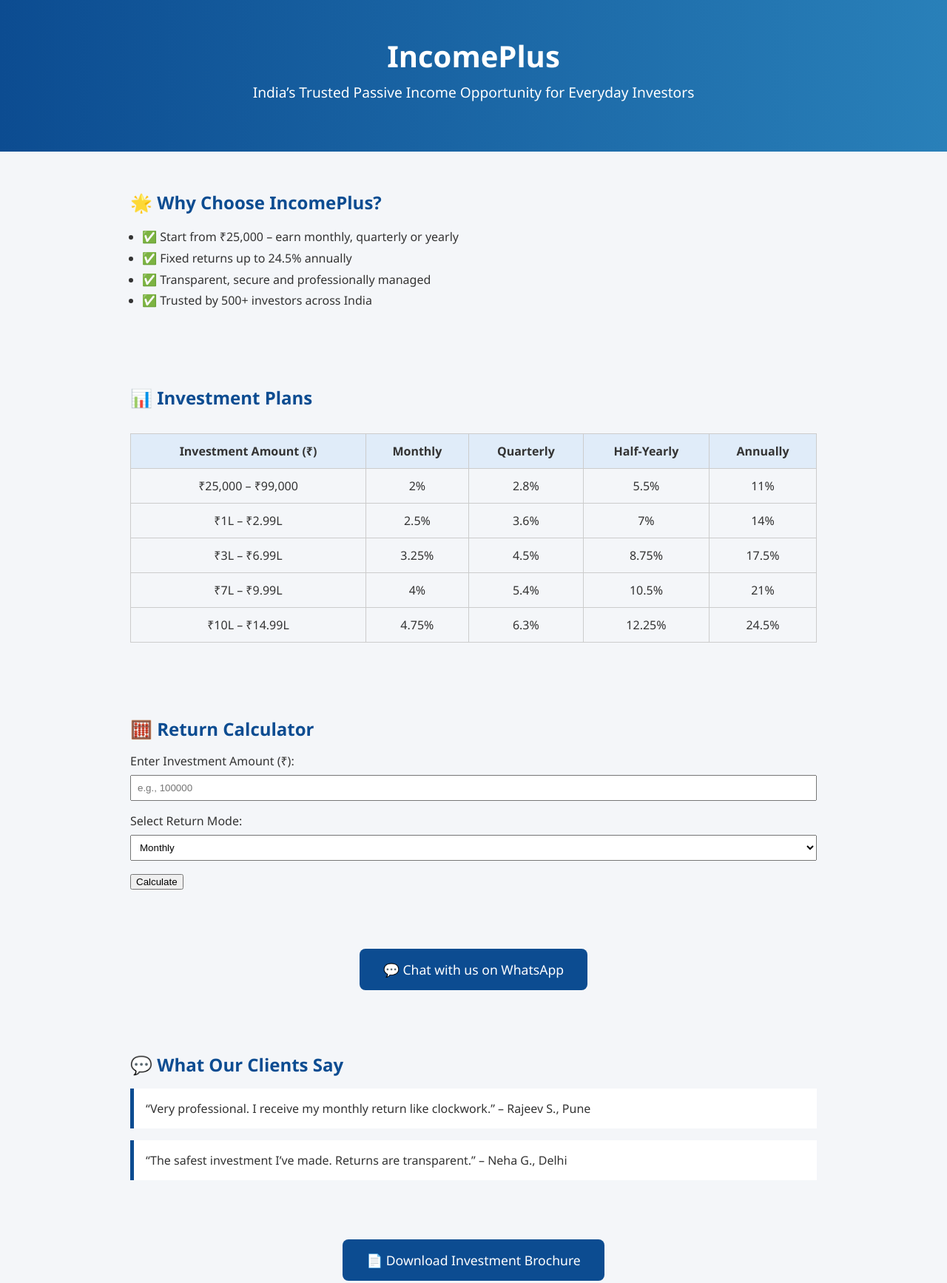
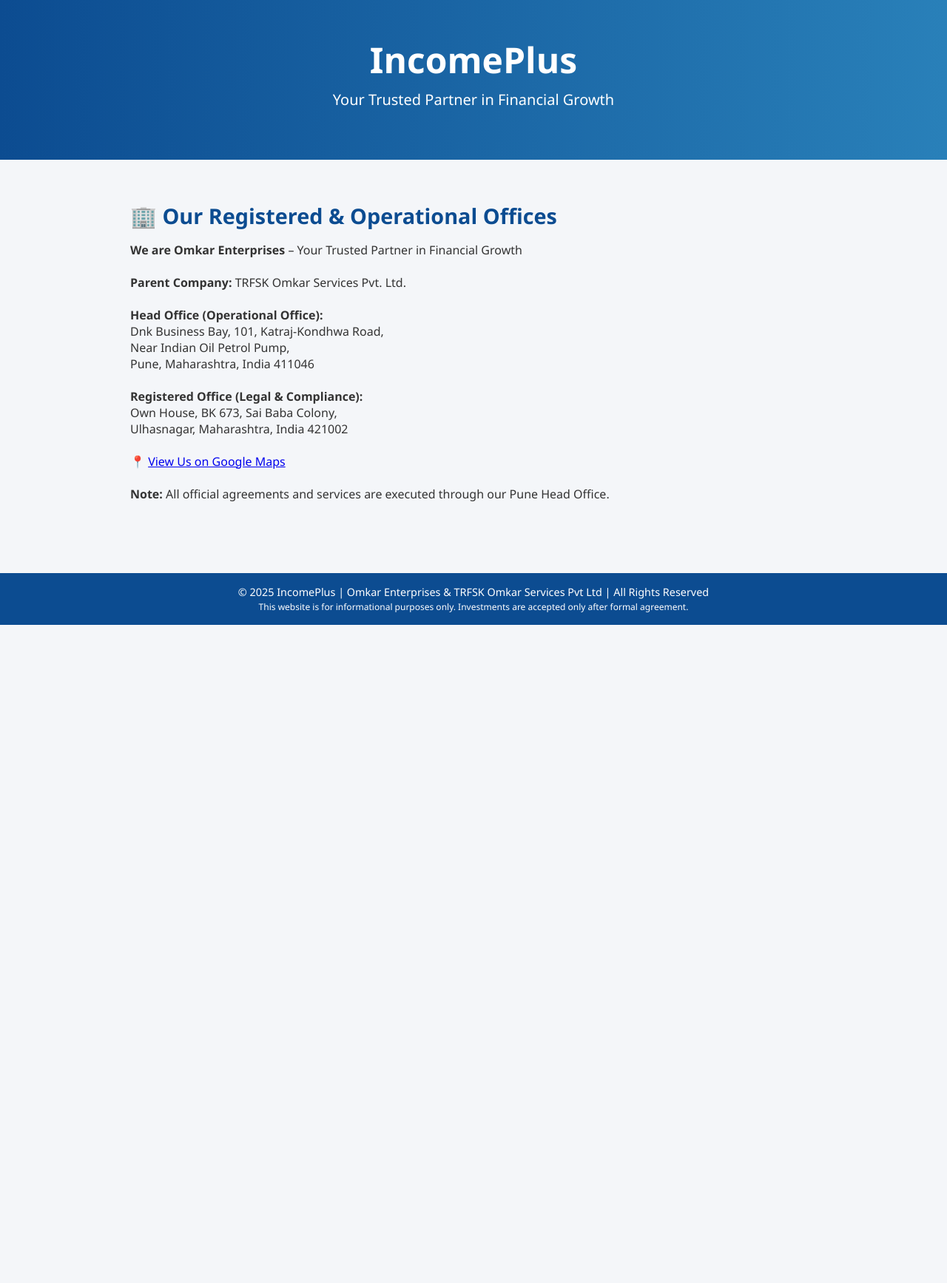
Before and after one commit to trfskomkarservicespvtltd/incomplus, a plain HTML site: page index.html in a window 1280 px wide. Shown: the top 1735 px of the page at 74% size. After the commit the page ends 845 px from the top, so only its background shows below. Drawn offline with Linux system fonts and the light colour scheme.

Commit message:
Update index.html

```diff
--- a/index.html
+++ b/index.html
@@ -1,9 +1,8 @@
-<!DOCTYPE html>
-<html lang="en">
+<!DOCTYPE html><html lang="en">
 <head>
   <meta charset="UTF-8" />
   <meta name="viewport" content="width=device-width, initial-scale=1.0" />
-  <title>IncomePlus - Passive Income Made Simple</title>
+  <title>IncomePlus - Trusted Passive Income Solutions</title>
   <style>
     :root {
       --blue: #0c4c91;
@@ -27,11 +26,11 @@
       text-align: center;
     }
     header h1 {
-      font-size: 2.5rem;
+      font-size: 3rem;
       margin: 0;
     }
     header p {
-      font-size: 1.2rem;
+      font-size: 1.25rem;
       margin-top: 0.5rem;
     }
     section {
@@ -42,10 +41,16 @@
     h2 {
       color: var(--blue);
       margin-bottom: 1rem;
+      font-size: 1.8rem;
     }
     .why ul {
       padding-left: 1rem;
       line-height: 1.8;
+      list-style-type: none;
+    }
+    .why ul li::before {
+      content: '✅';
+      margin-right: 0.5rem;
     }
     .table-container {
       overflow-x: auto;
@@ -87,6 +92,7 @@
       border-left: 5px solid var(--blue);
       padding: 1rem;
       margin: 1rem 0;
+      font-style: italic;
     }
     .faq-item {
       background: white;
@@ -130,15 +136,12 @@
         document.getElementById("result").innerHTML = "Please enter a valid investment (min ₹25,000).";
         return;
       }
-
       let rate = 0;
       if (amount < 100000) rate = { monthly: 2, quarterly: 2.8, half: 5.5, annual: 11 };
       else if (amount < 300000) rate = { monthly: 2.5, quarterly: 3.6, half: 7, annual: 14 };
       else if (amount < 700000) rate = { monthly: 3.25, quarterly: 4.5, half: 8.75, annual: 17.5 };
       else if (amount < 1000000) rate = { monthly: 4, quarterly: 5.4, half: 10.5, annual: 21 };
-      else rate = { monthly: 4.75, quarterly: 6.3, half: 12.25, annual: 24.5 };
-
-      let returnAmount = 0;
+      else rate = { monthly: 4.75, quarterly: 6.3, half: 12.25, annual: 24.5 };let returnAmount = 0;
   if (mode === "monthly") returnAmount = amount * rate.monthly / 100;
   if (mode === "quarterly") returnAmount = amount * rate.quarterly / 100;
   if (mode === "half") returnAmount = amount * rate.half / 100;
@@ -148,115 +151,38 @@
     "Estimated " + mode.charAt(0).toUpperCase() + mode.slice(1) +
     " Return: ₹" + returnAmount.toFixed(2);
 }
+
   </script>
 </head>
 <body>
   <header>
     <h1>IncomePlus</h1>
-    <p>India’s Trusted Passive Income Opportunity for Everyday Investors</p>
-  </header>
-
-  <section class="why">
-    <h2>🌟 Why Choose IncomePlus?</h2>
-    <ul>
-      <li>✅ Start from ₹25,000 – earn monthly, quarterly or yearly</li>
-      <li>✅ Fixed returns up to 24.5% annually</li>
-      <li>✅ Transparent, secure and professionally managed</li>
-      <li>✅ Trusted by 500+ investors across India</li>
-    </ul>
-  </section>
-
-  <section class="plans">
-    <h2>📊 Investment Plans</h2>
-    <div class="table-container">
-      <table>
-        <tr>
-          <th>Investment Amount (₹)</th>
-          <th>Monthly</th>
-          <th>Quarterly</th>
-          <th>Half-Yearly</th>
-          <th>Annually</th>
-        </tr>
-        <tr><td>₹25,000 – ₹99,000</td><td>2%</td><td>2.8%</td><td>5.5%</td><td>11%</td></tr>
-        <tr><td>₹1L – ₹2.99L</td><td>2.5%</td><td>3.6%</td><td>7%</td><td>14%</td></tr>
-        <tr><td>₹3L – ₹6.99L</td><td>3.25%</td><td>4.5%</td><td>8.75%</td><td>17.5%</td></tr>
-        <tr><td>₹7L – ₹9.99L</td><td>4%</td><td>5.4%</td><td>10.5%</td><td>21%</td></tr>
-        <tr><td>₹10L – ₹14.99L</td><td>4.75%</td><td>6.3%</td><td>12.25%</td><td>24.5%</td></tr>
-      </table>
+    <p>Your Trusted Partner in Financial Growth</p>
+  </header>  <!-- Sections go here (same as previous logic) -->  <section>
+    <h2>🏢 Our Registered & Operational Offices</h2>
+    <p>
+      <strong>We are Omkar Enterprises</strong> – Your Trusted Partner in Financial Growth
+      <br><br>
+      <strong>Parent Company:</strong> TRFSK Omkar Services Pvt. Ltd.
+      <br><br>
+      <strong>Head Office (Operational Office):</strong><br>
+      Dnk Business Bay, 101, Katraj-Kondhwa Road,<br>
+      Near Indian Oil Petrol Pump,<br>
+      Pune, Maharashtra, India 411046
+      <br><br>
+      <strong>Registered Office (Legal & Compliance):</strong><br>
+      Own House, BK 673, Sai Baba Colony,<br>
+      Ulhasnagar, Maharashtra, India 421002
+      <br><br>
+      📍 <a href="https://g.co/kgs/NEL2WcG" target="_blank">View Us on Google Maps</a>
+      <br><br>
+      <strong>Note:</strong> All official agreements and services are executed through our Pune Head Office.
+    </p>
+  </section>  <div class="footer">
+    © 2025 IncomePlus | Omkar Enterprises & TRFSK Omkar Services Pvt Ltd | All Rights Reserved<br>
+    <small>
+      This website is for informational purposes only. Investments are accepted only after formal agreement.
+    </small>
   </div>
-  </section>
-
-  <section class="calculator">
-    <h2>🧮 Return Calculator</h2>
-    <label>Enter Investment Amount (₹):</label>
-    <input type="number" id="amount" placeholder="e.g., 100000" />
-    <label>Select Return Mode:</label>
-    <select id="mode">
-      <option value="monthly">Monthly</option>
-      <option value="quarterly">Quarterly</option>
-      <option value="half">Half-Yearly</option>
-      <option value="annual">Annually</option>
-    </select>
-    <button onclick="calculateReturn()">Calculate</button>
-    <p id="result" style="font-weight: bold;"></p>
-  </section>
-<div class="cta">
-    <a href="https://wa.me/917066393830" target="_blank">💬 Chat with us on WhatsApp</a>
-  </div>
-
-  <section>
-    <h2>💬 What Our Clients Say</h2>
-    <div class="testimonial">“Very professional. I receive my monthly return like clockwork.” – Rajeev S., Pune</div>
-    <div class="testimonial">“The safest investment I’ve made. Returns are transparent.” – Neha G., Delhi</div>
-  </section>
-
-  <div class="cta">
-    <a href="IncomePlus_Brochure.pdf" target="_blank">📄 Download Investment Brochure</a>
-  </div>
-
-  <section>
-    <h2>❓ Frequently Asked Questions</h2>
-    <div class="faq-item">
-      <strong>Is this investment legal and safe?</strong>
-      Yes. We operate under proper agreements via Omkar Enterprises and TRFSK Omkar Services Pvt Ltd.
-    </div>
-    <div class="faq-item">
-      <strong>How are returns paid?</strong>
-      Returns are transferred directly to your bank account as per your chosen cycle.
-    </div>
-    <div class="faq-item">
-      <strong>Do I have to reinvest every month?</strong>
-      No, it’s a one-time investment. Payouts happen as per your plan.
-    </div>
-    <div class="faq-item">
-      <strong>Can I exit any time?</strong>
-      Yes, you can request withdrawal or exit as per agreement terms.
-    </div>
-  </section>
-
-  <section>
-    <h2>📩 Register Your Interest</h2>
-    <iframe src="https://docs.google.com/forms/d/e/1FAIpQLSdSXa8WO6ARxL1lYE3S6VltR6K0S1GVSaee3yylb8JjxVwumg/viewform?embedded=true" frameborder="0">Loading…</iframe>
-  </section>
-  <h2>🏢 About IncomePlus</h2>
-  <p>
-    <strong>IncomePlus</strong> is a trusted passive income initiative by <strong>Omkar Enterprises</strong>, designed for individuals seeking reliable investment returns through a transparent and secure structure.
-    <br><br>
-    All legal agreements and operations are managed through our registered private limited entity:
-    <br><br>
-    <strong>TRFSK Omkar Services Pvt Ltd</strong><br>
-    <em>Registered with the Ministry of Corporate Affairs, Government of India</em><br>
-    📍 <strong>Registered Office:</strong> Navi Mumbai, Maharashtra
-    <br><br>
-    For client interactions, onboarding, and servicing, we operate from:
-    <br><br>
-    <strong>Omkar Enterprises</strong><br>
-    📍 <strong>Operational Office:</strong> Pune, Maharashtra
-    <br>
-    <a href="https://g.co/kgs/NEL2WcG" target="_blank">📍 View Us on Google Maps</a>
-    <br><br>
-    📞 <strong>Investor Helpline:</strong> <a href="tel:+918169302861">+91 81693 02861</a>
-    <br><br>
-    <strong>Note:</strong> All investment-related agreements, documentation, and services are formally conducted through our Pune-based operational office.
-  </p>
-</section>
+</body>
+</html>
```
Lines whose indentation alone changed are shown as unchanged.
